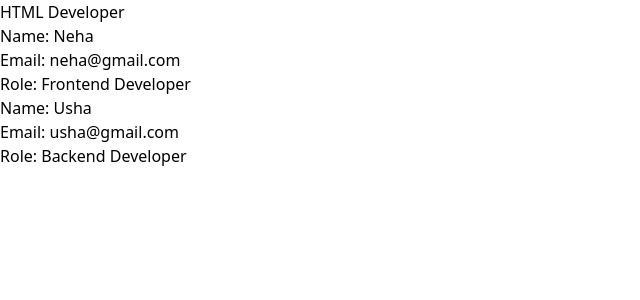
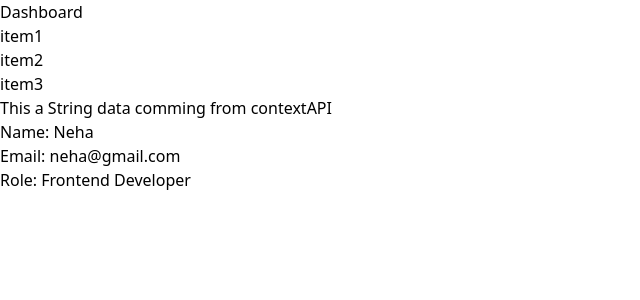
Before and after one commit to NehaGorai/practice, a React (Vite) app: page / in a window 1280 px wide. Shown: the top 300 px of the page, without its empty margins (0-640 px from the left). Built offline with nearby package versions, Linux system fonts and the light colour scheme.

Commit message:
triying accessing all types from contextAPI

```diff
--- a/src/App.jsx
+++ b/src/App.jsx
@@ -10,20 +10,17 @@ const user={
   email:"neha@gmail.com",
   role:"Frontend Developer"
 }
-const user2={
-  name:"Usha",
-  email:"usha@gmail.com",
-  role:"Backend Developer"
-}
-const user3="HTML Developer"
+const user3="This a String data comming from contextAPI"
+const user2=["item1","item2","item3"]
+
   return (
     <>
        <Mydata.Provider value={user}>
+       <Mydata3.Provider value={user3}>
        <Mydata2.Provider value={user2}>
-       <Mydata3.Provider value={user3}>
        <Dashboard/>
+       </Mydata2.Provider>
        </Mydata3.Provider>
-       </Mydata2.Provider>
        </Mydata.Provider>
     </>
   )
--- a/src/components/Dashboard.jsx
+++ b/src/components/Dashboard.jsx
@@ -6,15 +6,17 @@ import { Mydata2 } from '../App'
 function Dashboard() {
     return (
         <>
-            <Card />
             <Mydata2.Consumer>
                 {(val) => {
                     return (
                         <>
-                            <h1>Name: {val.name}</h1>
-                            <h1>Email: {val.email}</h1>
-                            <h1>Role: {val.role}</h1>
-
+                            <h1>Dashboard</h1>
+                            {val.map((item) => {
+                                return (
+                                    <h1 key={item}>{item}</h1>
+                                )
+                            })}
+                            <Card />
                         </>
                     )
                 }}
```
